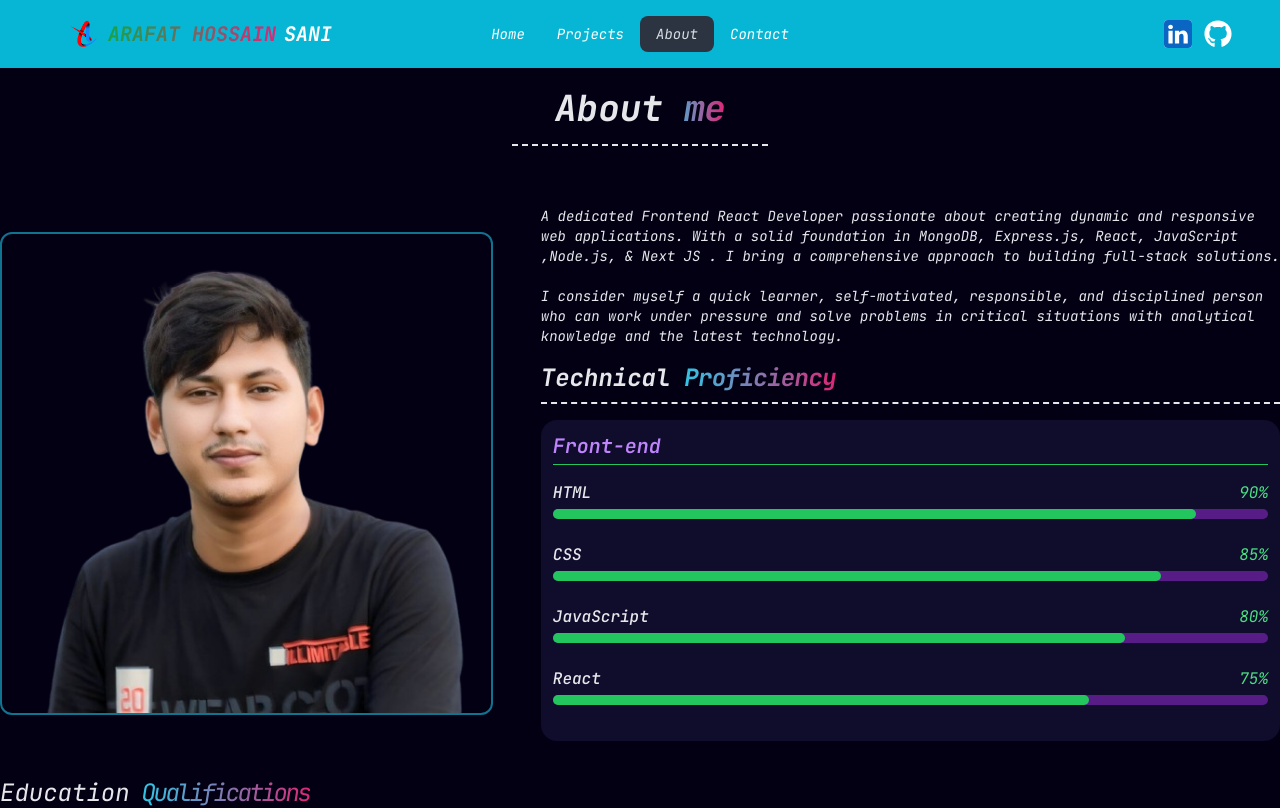
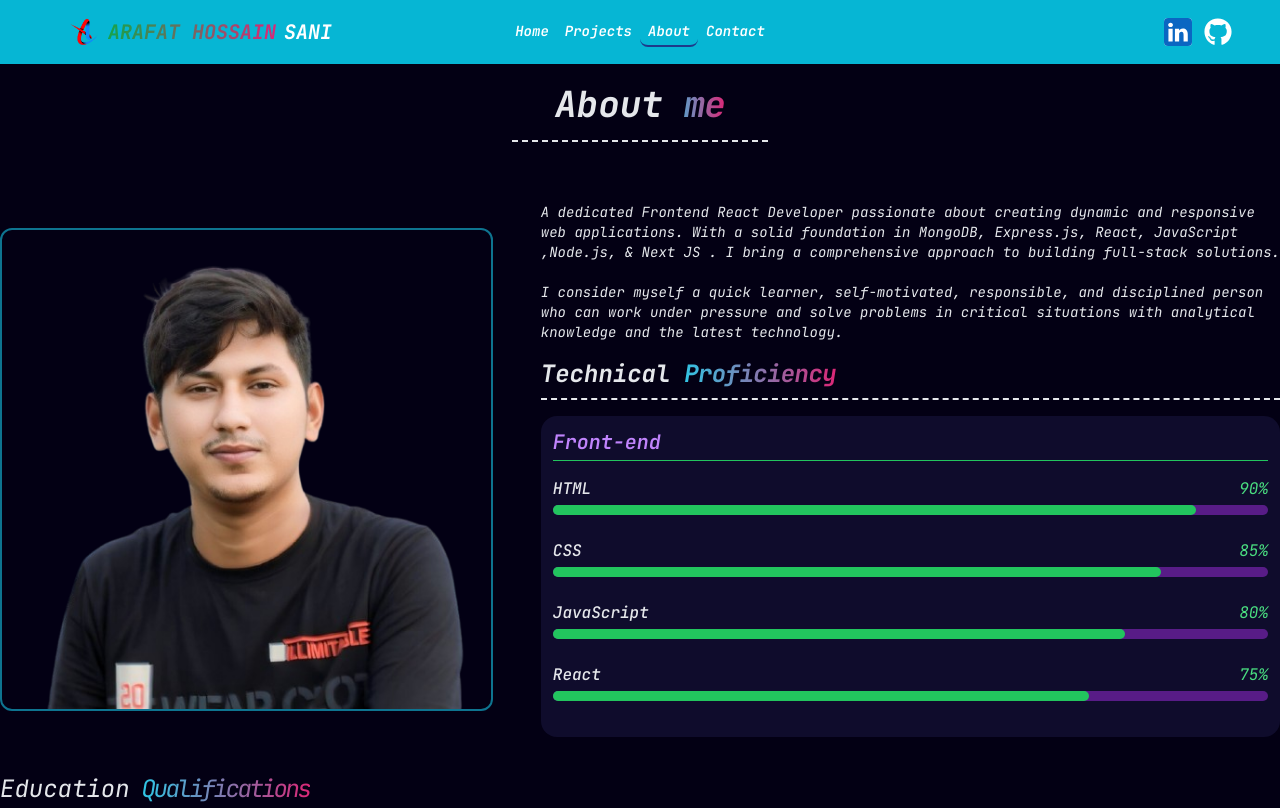
Before and after one commit to ah-sunny/portfolio-suuny, a React (Vite) app: page /about in a window 1280 px wide. Shown: the top 808 px of the page. Built offline with nearby package versions, Linux system fonts and the light colour scheme.

Commit message:
try set effect in active route and hover

```diff
--- a/src/Home.jsx
+++ b/src/Home.jsx
@@ -1,4 +1,5 @@
 import AboutMe from "./component/AboutMe"
+// import NavbarLite from "./component/Archrive/NavbarLite"
 // import Banner from "./component/Banner"
 import ContactMe from "./component/ContactMe"
 import MyProject from "./component/MyProject"
@@ -16,6 +17,7 @@ function Home() {
 
       <div className="container mx-auto  space-y-32  ">
         {/* <Banner></Banner> */}
+
         <Photo></Photo>
         <Stats></Stats>
         <AboutMe></AboutMe>
--- /dev/null
+++ b/src/component/Archrive/NavbarLite.jsx
@@ -0,0 +1,75 @@
+import { Link, NavLink } from "react-router-dom";
+import logo from "../../assets/logo.png";
+import { BsLinkedin } from "react-icons/bs";
+import { FaGithub } from "react-icons/fa";
+
+const NavbarLite = () => {
+    const navItemClass = ({ isActive }) =>
+        `px-2 py-1  transition-all duration-200 font-semibold ${
+            isActive ? " text-white border-b-2 border-blue-900" : "text-white"
+        } hover:border-b-2 hover:text-base`;
+
+    return (
+        <div>
+            <div className="navbar bg-cyan-500 px-1 lg:px-12 text-white">
+                <div className="navbar-start">
+                    <div className="dropdown">
+                        <div tabIndex={0} role="button" className="btn btn-ghost lg:hidden">
+                            <svg
+                                xmlns="http://www.w3.org/2000/svg"
+                                className="h-5 w-5"
+                                fill="none"
+                                viewBox="0 0 24 24"
+                                stroke="currentColor"
+                            >
+                                <path
+                                    strokeLinecap="round"
+                                    strokeLinejoin="round"
+                                    strokeWidth="2"
+                                    d="M4 6h16M4 12h8m-8 6h16"
+                                />
+                            </svg>
+                        </div>
+                        <ul
+                            tabIndex={0}
+                            className="menu menu-sm dropdown-content bg-base-100 text-white rounded-box z-[1] mt-3 w-52 p-2 shadow"
+                        >
+                            <li><NavLink to="/" className={navItemClass}>Home</NavLink></li>
+                            <li><NavLink to="/projects" className={navItemClass}>Projects</NavLink></li>
+                            <li><NavLink to="/about" className={navItemClass}>About</NavLink></li>
+                            <li><NavLink to="/contact-me" className={navItemClass}>Contact</NavLink></li>
+                        </ul>
+                    </div>
+
+                    <a className="pl-1 lg:pl-5 text-xs lg:text-xl uppercase font-bold flex gap-2 items-center">
+                        <img className="size-7 lg:size-8" src={logo} alt="logo" />
+                        <span className="hidden lg:block bg-gradient-to-r from-green-600 to-pink-600 bg-clip-text text-transparent">
+                            Arafat Hossain
+                        </span>
+                        Sani
+                    </a>
+                </div>
+
+                <div className="navbar-center hidden lg:flex">
+                    <ul className="menu menu-horizontal px-1">
+                        <li><NavLink to="/" className={navItemClass}>Home</NavLink></li>
+                        <li><NavLink to="/projects" className={navItemClass}>Projects</NavLink></li>
+                        <li><NavLink to="/about" className={navItemClass}>About</NavLink></li>
+                        <li><NavLink to="/contact-me" className={navItemClass}>Contact</NavLink></li>
+                    </ul>
+                </div>
+
+                <div className="navbar-end gap-3">
+                    <Link to="https://linkedin.com/in/-sunny" target="_blank" rel="noopener noreferrer">
+                        <BsLinkedin className="size-4 lg:size-7 text-[#0A66C2] bg-white rounded" />
+                    </Link>
+                    <Link to="https://github.com/ah-sunny" target="_blank" rel="noopener noreferrer">
+                        <FaGithub className="size-4 lg:size-7" />
+                    </Link>
+                </div>
+            </div>
+        </div>
+    );
+};
+
+export default NavbarLite;
--- a/src/layout/MainLayout.jsx
+++ b/src/layout/MainLayout.jsx
@@ -1,12 +1,14 @@
 import { Outlet } from "react-router-dom";
 import Footer from "../component/Footer";
-import Navbar from "../component/Navbar";
+// import Navbar from "../component/Navbar";
+import NavbarLite from "../component/Archrive/NavbarLite";
 
 const MainLayout = () => {
   return (
     <div className="bg-[#030014] ">
       <div>
-        <Navbar></Navbar>
+        {/* <Navbar></Navbar> */}
+        <NavbarLite></NavbarLite>
       </div>
       <div className="container mx-auto min-h-[620px] lg:min-h-[775px] ">
         <Outlet></Outlet>
```
